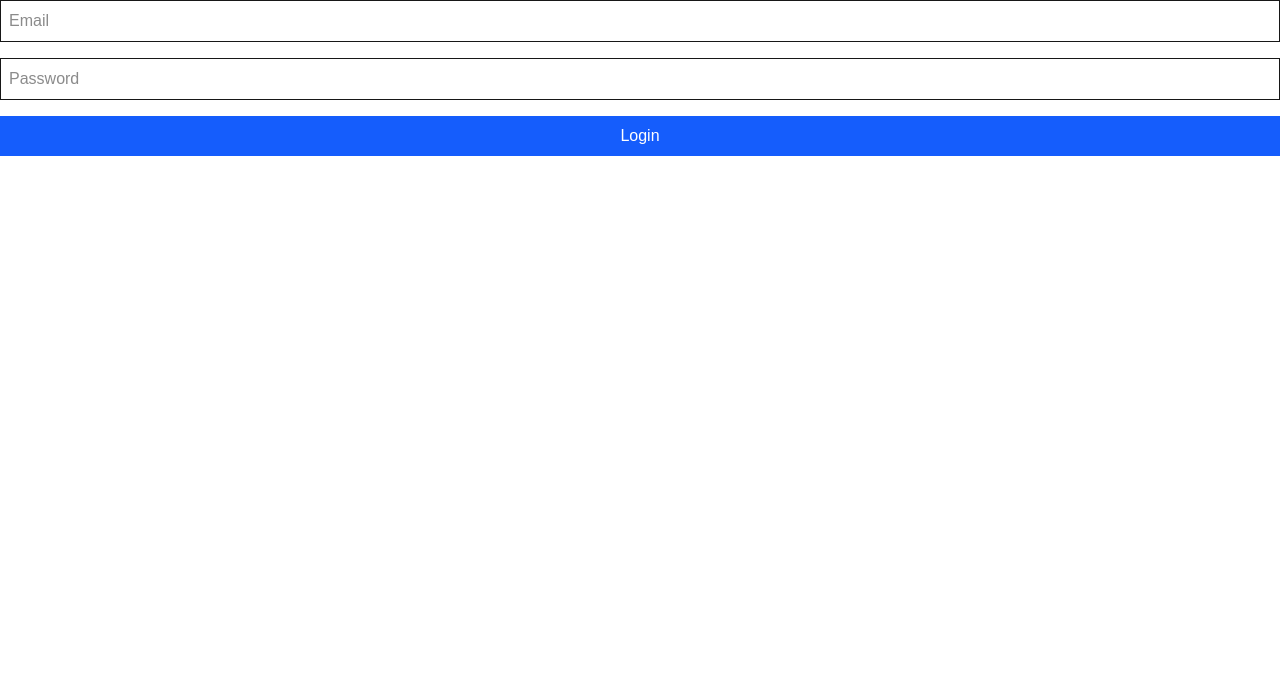
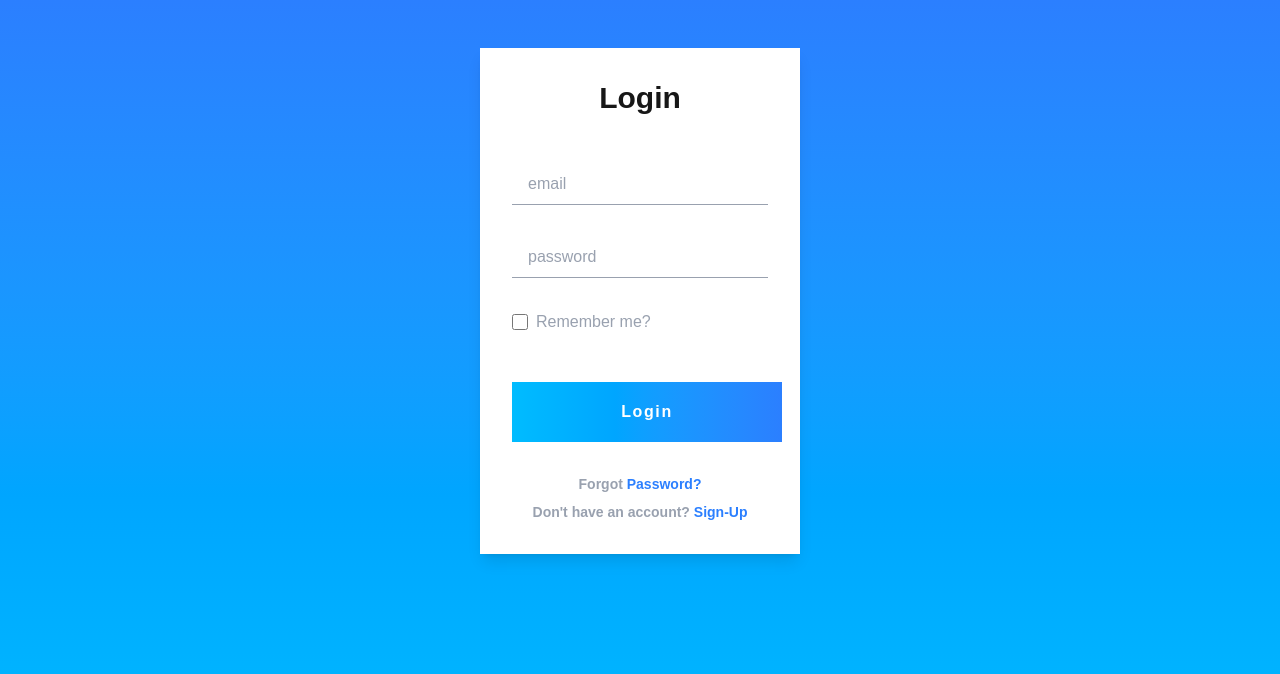
Before and after one commit to patilnandini1811/JobJourney, a Next.js app in the folder job-tracker-app/jobjourney-frontend/: page /login in a window 1280 px wide. Shown: the top 674 px of the page. Built offline with nearby package versions, Linux system fonts and the light colour scheme.

Commit message:
Designed login page

```diff
--- a/job-tracker-app/jobjourney-frontend/app/login/page.tsx
+++ b/job-tracker-app/jobjourney-frontend/app/login/page.tsx
@@ -1,4 +1,4 @@
-import LoginPage from "@/components/LoginPage";
+import LoginPage from "@/components/LoginPage2";
 
 export default function Page() {
   return <LoginPage />;
--- /dev/null
+++ b/job-tracker-app/jobjourney-frontend/components/LoginPage2.tsx
@@ -0,0 +1,54 @@
+"use client";
+
+import GradientBtn from "./ui/GradientBtn";
+
+const LoginPage2 = () => {
+  return (
+    <div className="min-h-screen bg-gradient-to-b from-blue-500 to-sky-400 flex items-start justify-center">
+      <div className="bg-white p-8 mt-12 shadow-lg w-4/5 md:w-1/2 lg:w-1/4 ">
+        <h2 className="font-bold text-3xl text-center mb-12">Login</h2>
+        <form action="" method="POST">
+          <div className="flex flex-col gap-8 w-full max-w-sm">
+            <input
+              type="email"
+              placeholder="email"
+              className="w-full px-4 py-2 border-b-1 border-gray-400
+           focus:outline-none focus:ring-2 focus:ring-sky-400
+           placeholder:text-gray-400"
+            />
+            <input
+              type="password"
+              placeholder="password"
+              className="w-full px-4 py-2 border-b-1 border-gray-400
+           focus:outline-none focus:ring-2 focus:ring-sky-400
+           placeholder:text-gray-400"
+            />
+            <label className="flex items-center gap-2 mb-4 cursor-pointer select-none">
+              <input
+                type="checkbox"
+                className="h-4 w-4 rounded border-gray-400 text-sky-500
+           focus:ring-sky-400 focus:ring-2"
+              />
+              <span className="text-gray-400">Remember me?</span>
+            </label>
+            <GradientBtn size="lg" title="Login" />
+          </div>
+        </form>
+        <p className="font-semibold text-sm mt-8 text-center text-gray-400">
+          Forgot{" "}
+          <a href="#" className="text-blue-500 hover:text-blue-700">
+            Password?
+          </a>
+        </p>
+        <p className="font-semibold text-sm mt-2 text-center text-gray-400">
+          Don't have an account?{" "}
+          <a href="/register" className="text-blue-500 hover:text-blue-700">
+            Sign-Up
+          </a>
+        </p>
+      </div>
+    </div>
+  );
+};
+
+export default LoginPage2;
--- /dev/null
+++ b/job-tracker-app/jobjourney-frontend/components/ui/GradientBtn.tsx
@@ -0,0 +1,34 @@
+type GradientBtnProps = {
+  title: string;
+  link?: string;
+  size?: "sm" | "md" | "lg";
+};
+
+const GradientBtn = ({ title, link, size = "md" }: GradientBtnProps) => {
+  const sizeClasses = {
+    sm: "h-[35px] w-[95px]",
+    md: "h-[60px] w-[120px]",
+    lg: "h-[60px] w-[270px]",
+  }[size];
+
+  return link ? (
+    //RETURN LINKED BUTTON
+    <a href={link}>
+      <button
+        className={`${sizeClasses} tracking-widest font-bold bg-gradient-to-l  from-blue-500 to-sky-400 text-white hover:cursor-pointer`}
+      >
+        {title}
+      </button>
+    </a>
+  ) : (
+    //UNLINKED BUTTON FOR SUBMISSION
+    <button
+      type="submit"
+      className={`${sizeClasses} mx-auto tracking-widest font-bold bg-gradient-to-l  from-blue-500 to-sky-400 text-white hover:cursor-pointer`}
+    >
+      {title}
+    </button>
+  );
+};
+
+export default GradientBtn;
--- /dev/null
+++ b/job-tracker-app/jobjourney-frontend/components/ui/Spacer.tsx
@@ -0,0 +1,10 @@
+type SpacePropType = {
+  height: string;
+  width?: string;
+};
+
+const Spacer = ({ height, width }: SpacePropType) => {
+  return <div className={`${height} ${width}`}></div>;
+};
+
+export default Spacer;
```
Also changed, not shown: job-tracker-app/jobjourney-frontend/app/register/page.tsx (added).
